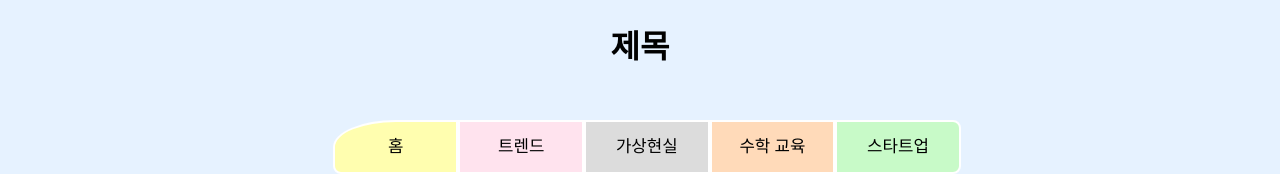
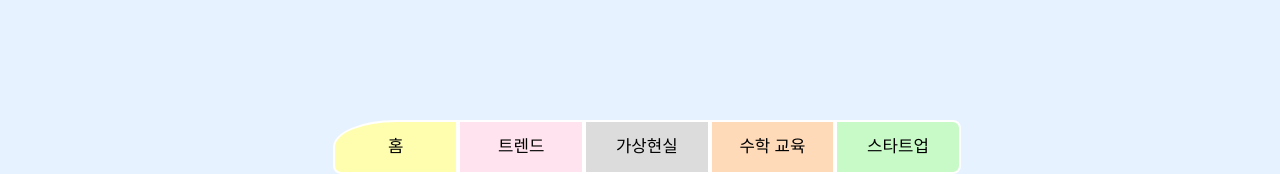
Before and after one commit to IOM1/final, a plain HTML site: page 20822/문제 풀이 최종/문제 풀이 프로그램.html in a window 1280 px wide. Shown: the top 174 px of the page. Drawn offline with Linux system fonts and the light colour scheme.

Commit message:
Update 문제 풀이 프로그램.html

```diff
--- a/20822/문제 풀이 최종/문제 풀이 프로그램.html
+++ b/20822/문제 풀이 최종/문제 풀이 프로그램.html
@@ -204,7 +204,7 @@
   </head>
   <body>
     <header class="header">
-        <h1>제목</h1>
+        <h1></h1>
     </header>
     <ul id="menu">
         <div id="wrap">
```
